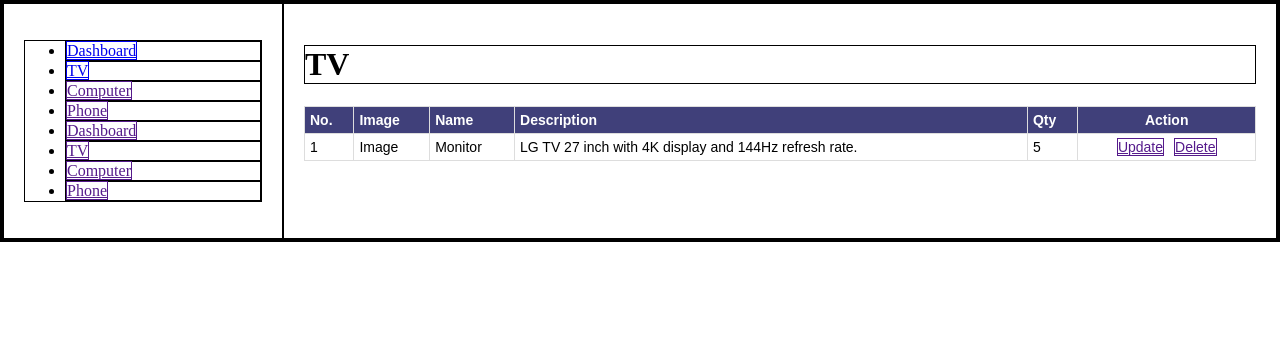
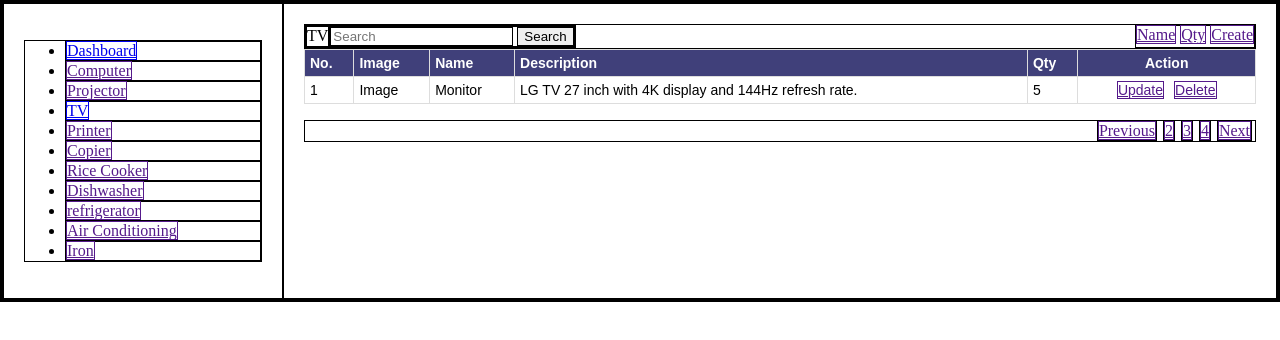
Before and after one commit to Keo-Chivorn/inventory, a plain HTML site: page tv.html in a window 1280 px wide. Drawn offline with Linux system fonts and the light colour scheme.

Commit message:
new look

```diff
--- a/style.css
+++ b/style/style.css
@@ -68,3 +68,28 @@ body{
 .action a{
     margin: 0px 5px;
 }
+.top-bar-dashboard{
+    display: flex;
+    justify-content: space-between;
+}
+.company-logo{
+    text-align: center ;
+}
+.company-logo img{
+    border-radius: 100%;
+}
+.pagination{
+    display: flex;
+    justify-content: flex-end;
+}
+.pagination li{
+    margin: 0px 3px;
+    list-style: none;
+}
+.top-bar-each{
+    display: flex;
+    justify-content: space-between;
+}
+.title-form-search{
+    display: flex;
+}
--- a/tv.html
+++ b/tv.html
@@ -5,25 +5,41 @@
     <meta http-equiv="X-UA-Compatible" content="IE=edge">
     <meta name="viewport" content="width=device-width, initial-scale=1.0">
     <title>Document</title>
-    <link rel="stylesheet" href="style.css">
+    <link rel="stylesheet" href="style/style.css">
 </head>
 <body>
     <div class="container">
         <div class="left">
             <ul>
                 <li><a href="index.html">Dashboard</a></li>
+                <li><a href="">Computer</a></li>
+                <li><a href="">Projector</a></li>
                 <li><a href="tv.html">TV</a></li>
-                <li><a href="">Computer</a></li>
-                <li><a href="">Phone</a></li>
-                <li><a href="">Dashboard</a></li>
-                <li><a href="">TV</a></li>
-                <li><a href="">Computer</a></li>
-                <li><a href="">Phone</a></li>
+                <li><a href="">Printer</a></li>
+                <li><a href="">Copier</a></li>
+                <li><a href="">Rice Cooker</a></li>
+                <li><a href="">Dishwasher</a></li>
+                <li><a href="">refrigerator</a></li>
+                <li><a href="">Air Conditioning</a></li>
+                <li><a href="">Iron</a></li>
             </ul>
         </div>
         <div class="right">
+                <div class="top-bar-each">
+                    <div class="title-form-search">
+                        <div>TV</div>
+                        <form action="">
+                            <input type="search" name="" id="" placeholder="Search">
+                            <button type="submit">Search</button>
+                        </form>
+                    </div>
+                    <div  class="group-option">
+                        <a href="">Name</a>
+                        <a href="">Qty</a>
+                        <a href="">Create</a>
+                    </div>
+                </div>
                 <table class="table">
-                    <h1>TV</h1>
                     <thead>
                         <tr>
                             <th>No.</th>
@@ -47,6 +63,13 @@
                         </tr>
                     </tbody>
                 </table>
+                <ul class="pagination">
+                    <li><a href="">Previous</a></li>
+                    <li><a href="">2</a></li>
+                    <li><a href="">3</a></li>
+                    <li><a href="">4</a></li>
+                    <li><a href="">Next</a></li>
+                </ul>
         </div>
     </div>
 </body>
```
Also changed, not shown: index.html (+20 -8 lines), image/company-logo.jpg (added), 1 other file.
